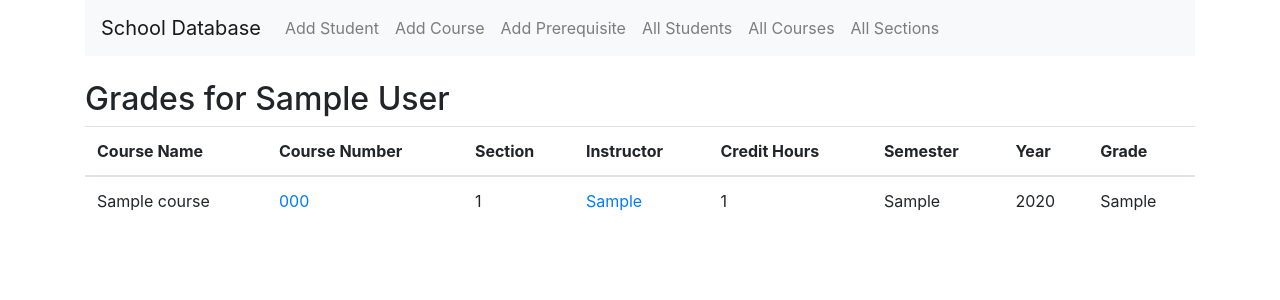
After one commit to juniorfelix998/database-systems-mid-term, a Flask app: page /students/1 in a window 1280 px wide. The commit adds this page. Shown: the top 300 px of the page. Run offline with Flask 3, Linux system fonts and the light colour scheme; tables that the repository leaves empty hold one stand-in row (values such as "Sample post"); some libraries are stand-ins or nearby versions.

Commit message:
ad more routes and html

```diff
--- a/app.py
+++ b/app.py
@@ -1,5 +1,4 @@
 from flask import Flask, render_template, redirect, url_for, request, flash
-from flask_sqlalchemy import SQLAlchemy
 from flask_migrate import Migrate
 from config import Config
 from models import db, Student, Course, Section, GradeReport, Prerequisite
@@ -15,8 +14,73 @@ def index():
     return render_template("index.html")
 
 
-# Add routes for adding students, courses, sections, grade reports, and prerequisites
-# Example for adding a student
+@app.route("/students/<int:student_number>")
+def student_grades(student_number):
+    student = Student.query.filter_by(student_number=student_number).first_or_404()
+    grades = (
+        db.session.query(
+            Course.course_name,
+            Course.course_number,
+            Section.section_identifier,
+            Section.instructor,
+            Course.credit_hours,
+            Section.semester,
+            Section.year,
+            GradeReport.grade,
+        )
+        .join(Section, GradeReport.section_identifier == Section.section_identifier)
+        .join(Course, Section.course_number == Course.course_number)
+        .filter(GradeReport.student_number == student_number)
+        .all()
+    )
+
+    return render_template("student_grades.html", student=student, grades=grades)
+
+
+@app.route("/students/all")
+def students_all():
+    students = Student.query.all()
+    return render_template("students_all.html", students=students)
+
+
+@app.route("/students/<int:student_number>/info")
+def student_info(student_number):
+    student = Student.query.filter_by(student_number=student_number).first_or_404()
+    grades = (
+        db.session.query(GradeReport, Section, Course)
+        .join(Section, GradeReport.section_identifier == Section.section_identifier)
+        .join(Course, Section.course_number == Course.course_number)
+        .filter(GradeReport.student_number == student.student_number)
+        .all()
+    )
+    return render_template("student_info.html", student=student, grades=grades)
+
+
+@app.route("/instructors/<string:instructor>")
+def instructor(instructor):
+    sections = Section.query.filter_by(instructor=instructor).all()
+    return render_template("instructor.html", instructor=instructor, sections=sections)
+
+
+@app.route("/sections")
+def all_sections():
+    sections = Section.query.all()  # Get all sections
+    return render_template("all_sections.html", sections=sections)
+
+
+@app.route("/courses/<string:course_number>")
+def course_info(course_number):
+    course = Course.query.filter_by(course_number=course_number).first_or_404()
+    prerequisites = Prerequisite.query.filter_by(course_number=course_number).all()
+    return render_template("course.html", course=course, prerequisites=prerequisites)
+
+
+@app.route("/courses/all")
+def courses_all():
+    courses = Course.query.all()
+    return render_template("courses_all.html", courses=courses)
+
+
 @app.route("/students/add", methods=["GET", "POST"])
 def add_student():
     if request.method == "POST":
@@ -33,11 +97,53 @@ def add_student():
         db.session.add(student)
         db.session.commit()
         flash("Student added successfully!")
-        return redirect(url_for("index"))
+        return redirect(url_for("students_all"))
     return render_template("add_student.html")
 
 
-# Other routes for courses, sections, grade reports, and prerequisites
+@app.route("/courses/add", methods=["GET", "POST"])
+def add_course():
+    if request.method == "POST":
+        course_name = request.form["course_name"]
+        course_number = request.form["course_number"]
+        credit_hours = request.form["credit_hours"]
+        department = request.form["department"]
+        course = Course(
+            course_name=course_name,
+            course_number=course_number,
+            credit_hours=credit_hours,
+            department=department,
+        )
+        db.session.add(course)
+        db.session.commit()
+        flash("Course added successfully!")
+        return redirect(url_for("courses_all"))
+    return render_template("add_course.html")
+
+
+@app.route("/prerequisites/add", methods=["GET", "POST"])
+def add_prerequisite():
+    # Fetch all existing courses to populate the dropdown
+    courses = Course.query.all()
+
+    if request.method == "POST":
+        course_number = request.form["course_number"]
+        prerequisite_number = request.form["prerequisite_number"]
+
+        prerequisite = Prerequisite(
+            course_number=course_number,
+            prerequisite_number=prerequisite_number,
+        )
+        db.session.add(prerequisite)
+        db.session.commit()
+
+        flash("Prerequisite added successfully!")
+        return redirect(url_for("courses_all"))  # Redirect to a relevant page
+
+    return render_template(
+        "add_prerequisite.html", courses=courses
+    )  # Pass courses to the template
+
 
 if __name__ == "__main__":
     app.run(debug=True)
--- a/models.py
+++ b/models.py
@@ -19,7 +19,7 @@ class Course(db.Model):
     __tablename__ = "courses"
     id = db.Column(db.Integer, primary_key=True)
     course_name = db.Column(db.String(100), nullable=False)
-    course_number = db.Column(db.String(10), unique=True, nullable=False,index=True)
+    course_number = db.Column(db.String(10), unique=True, nullable=False, index=True)
     credit_hours = db.Column(db.Integer, nullable=False)
     department = db.Column(db.String(50), nullable=False)
     sections = db.relationship("Section", backref="course", lazy=True)
@@ -29,7 +29,7 @@ class Course(db.Model):
 class Section(db.Model):
     __tablename__ = "sections"
     id = db.Column(db.Integer, primary_key=True)
-    section_identifier = db.Column(db.Integer, unique=True, nullable=False,index=True)
+    section_identifier = db.Column(db.Integer, unique=True, nullable=False, index=True)
     course_number = db.Column(
         db.String(10), db.ForeignKey("courses.course_number"), nullable=False
     )
--- a/templates/base.html
+++ b/templates/base.html
@@ -12,6 +12,11 @@
             <a class="navbar-brand" href="{{ url_for('index') }}">School Database</a>
             <div class="navbar-nav">
                 <a class="nav-link" href="{{ url_for('add_student') }}">Add Student</a>
+                <a class="nav-link" href="{{ url_for('add_course') }}">Add Course</a>
+                <a class="nav-link" href="{{ url_for('add_prerequisite') }}">Add Prerequisite</a>
+                <a class="nav-link" href="{{ url_for('students_all') }}">All Students</a>
+                <a class="nav-link" href="{{ url_for('courses_all') }}">All Courses</a>
+                <a class="nav-link" href="{{ url_for('all_sections') }}">All Sections</a>
                 <!-- Add links for adding courses, sections, grade reports, and prerequisites -->
             </div>
         </nav>
--- /dev/null
+++ b/templates/student_grades.html
@@ -0,0 +1,32 @@
+{% extends "base.html" %}
+{% block content %}
+<h2>Grades for {{ student.name }}</h2>
+<table class="table">
+    <thead>
+        <tr>
+            <th>Course Name</th>
+            <th>Course Number</th>
+            <th>Section</th>
+            <th>Instructor</th>
+            <th>Credit Hours</th>
+            <th>Semester</th>
+            <th>Year</th>
+            <th>Grade</th>
+        </tr>
+    </thead>
+    <tbody>
+        {% for grade in grades %}
+        <tr>
+            <td>{{ grade.course_name }}</td>
+            <td><a href="{{ url_for('course_info', course_number=grade.course_number) }}">{{ grade.course_number }}</a></td>
+            <td>{{ grade.section_identifier }}</td>
+            <td><a href="{{ url_for('instructor', instructor=grade.instructor) }}">{{ grade.instructor }}</a></td>
+            <td>{{ grade.credit_hours }}</td>
+            <td>{{ grade.semester }}</td>
+            <td>{{ grade.year }}</td>
+            <td>{{ grade.grade }}</td>
+        </tr>
+        {% endfor %}
+    </tbody>
+</table>
+{% endblock %}
```
Also changed, not shown: config.py (+5 -2 lines), templates/add_course.html (added, +24 -0 lines), templates/add_prerequisite.html (added, +21 -0 lines), templates/all_sections.html (added, +26 -0 lines), templates/course.html (added, +17 -0 lines), templates/courses_all.html (added, +24 -0 lines), templates/instructor.html (added, +24 -0 lines), templates/student_info.html (added, +46 -0 lines), templates/students_all.html (added, +24 -0 lines).
